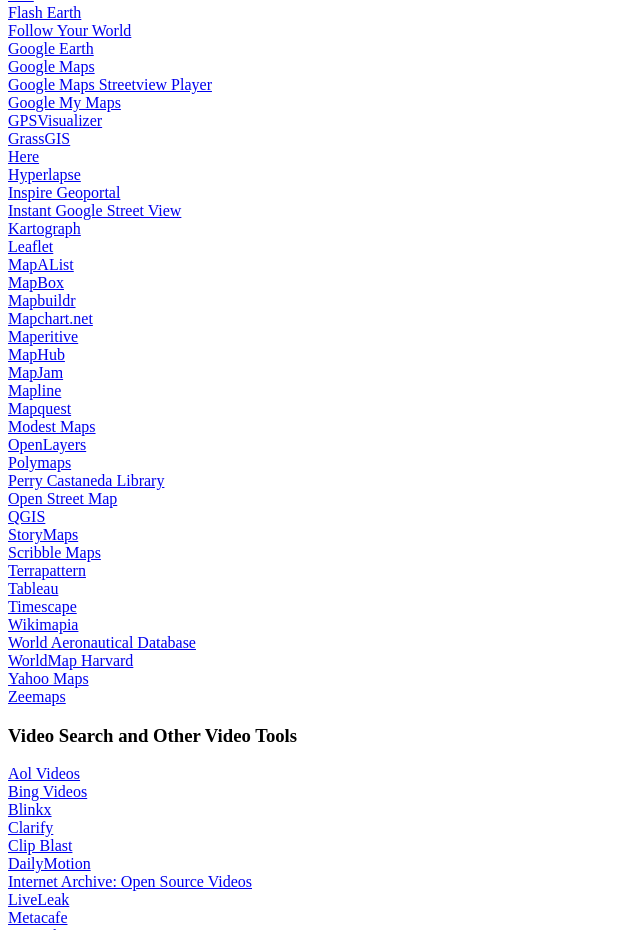
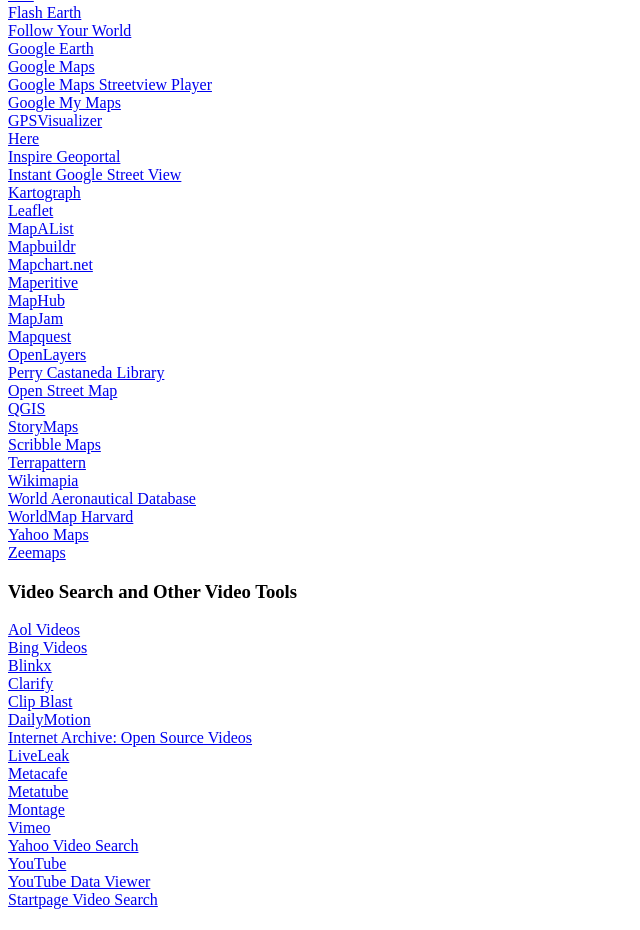
Before and after one commit to IVMachiavelli/OSINT_Team_Links, a plain HTML site: page bookmarks.html in a window 1280 px wide. Shown: the part 1314-2244 px from the top of the page, without its empty margins (0-640 px from the left). Drawn offline with Linux system fonts and the light colour scheme.

Commit message:
Removed some useless mapping links

```diff
--- a/bookmarks.html
+++ b/bookmarks.html
@@ -83,33 +83,25 @@
                 <DT><A HREF="http://brianfolts.com/driver">Google Maps Streetview Player</A>
                 <DT><A HREF="https://www.google.com/maps/about/mymaps">Google My Maps</A>
                 <DT><A HREF="http://www.gpsvisualizer.com/">GPSVisualizer</A>
-                <DT><A HREF="http://grass.osgeo.org/">GrassGIS</A>
                 <DT><A HREF="https://wego.here.com/">Here</A>
-                <DT><A HREF="https://github.com/TeehanLax/Hyperlapse.js">Hyperlapse</A>
                 <DT><A HREF="http://inspire-geoportal.ec.europa.eu/">Inspire Geoportal</A>
                 <DT><A HREF="http://www.instantstreetview.com/">Instant Google Street View</A>
                 <DT><A HREF="http://kartograph.org/">Kartograph</A>
                 <DT><A HREF="http://leafletjs.com/">Leaflet</A>
                 <DT><A HREF="http://mapalist.com/">MapAList</A>
-                <DT><A HREF="https://www.mapbox.com/">MapBox</A>
-                <DT><A HREF="https://mapbuildr.com/">Mapbuildr</A>
+                <DT><A HREF="https://mapkit.io/editor">Mapbuildr</A>
                 <DT><A HREF="https://mapchart.net/">Mapchart.net</A>
                 <DT><A HREF="http://maperitive.net/">Maperitive</A>
                 <DT><A HREF="https://maphub.net/" >MapHub</A>
                 <DT><A HREF="http://mapjam.com/">MapJam</A>
-                <DT><A HREF="https://mapline.com/">Mapline</A>
                 <DT><A HREF="https://www.mapquest.com/">Mapquest</A>
-                <DT><A HREF="http://modestmaps.com/">Modest Maps</A>
                 <DT><A HREF="http://openlayers.org/">OpenLayers</A>
-                <DT><A HREF="http://polymaps.org/">Polymaps</A>
                 <DT><A HREF="https://www.lib.utexas.edu/maps">Perry Castaneda Library</A>
                 <DT><A HREF="http://www.openstreetmap.org/">Open Street Map</A>
                 <DT><A HREF="http://qgis.org/">QGIS</A>
                 <DT><A HREF="http://storymaps.arcgis.com/en">StoryMaps</A>
                 <DT><A HREF="http://scribblemaps.com/">Scribble Maps</A>
                 <DT><A HREF="http://www.terrapattern.com/">Terrapattern</A>
-                <DT><A HREF="http://www.tableausoftware.com/">Tableau</A>
-                <DT><A HREF="https://www.timescape.io/">Timescape</A>
                 <DT><A HREF="http://wikimapia.org/">Wikimapia</A>
                 <DT><A HREF="http://worldaerodata.com/">World Aeronautical Database</A>
                 <DT><A HREF="http://worldmap.harvard.edu/">WorldMap Harvard</A>
```
